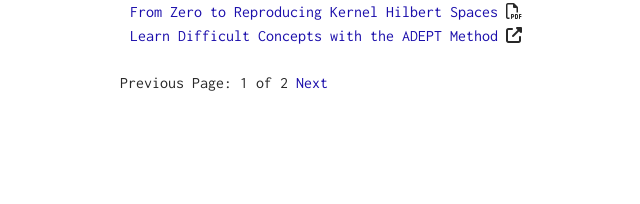
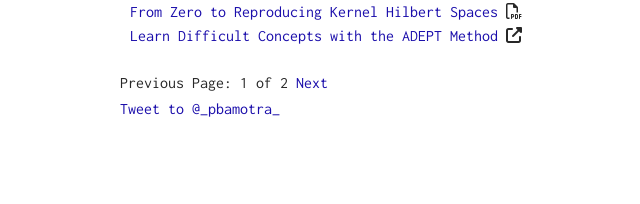
Before and after one commit to pbamotra/sciontist, a Jekyll site: the page built from index.html, in a window 1280 px wide. Shown: the part 752-956 px from the top of the page, without its empty margins (220-860 px from the left). Built offline with Jekyll 4.4.1, drawn with Linux system fonts in a browser that asks for light colours; nearby versions of some CDN libraries; a script that is not in the unit is left out; the list of posts is cut into pages by our own code; comment, search, counter and statistics services are not loaded.

Commit message:
Tweet me

```diff
--- a/index.html
+++ b/index.html
@@ -128,4 +128,7 @@ layout: default
         <span class="next ">Next</span>
       {% endif %}
     </div>
+    <div id="tweet-me">
+        <a href="https://twitter.com/intent/tweet?screen_name=_pbamotra_" class="twitter-mention-button" data-show-count="false">Tweet to @_pbamotra_</a><script async="" src="//platform.twitter.com/widgets.js" charset="utf-8"></script>
+    </div>
 </div>
```
